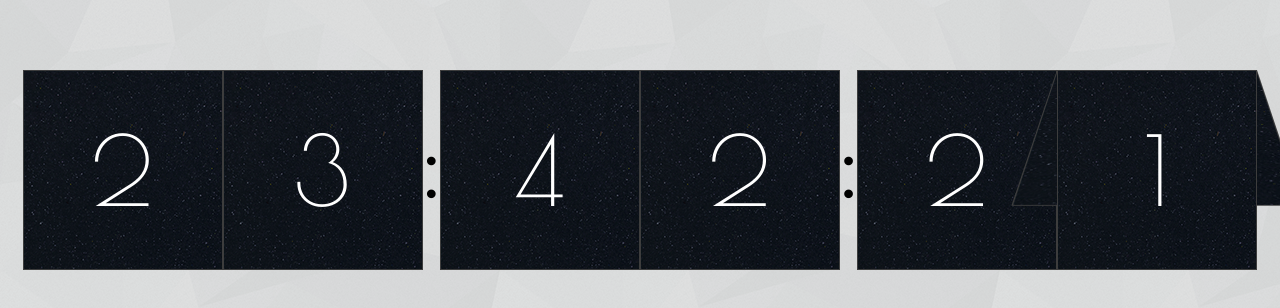
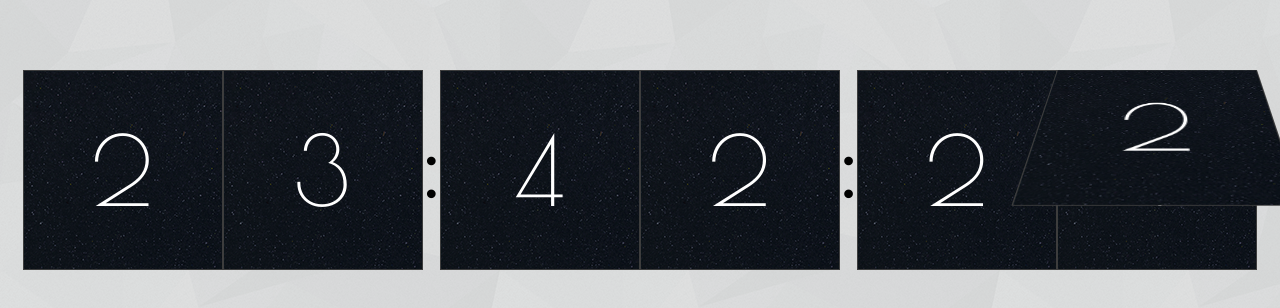
Before and after one commit to nicmitchell/react-flipdown-clock, a React (Create React App) app: page / in a window 1280 px wide. Shown: the part 230-538 px from the top of the page. Built offline with nearby package versions, Linux system fonts and the light colour scheme.

Commit message:
refactored FlipDigits to binary toggle logic

```diff
--- a/src/FlipDigit.js
+++ b/src/FlipDigit.js
@@ -4,32 +4,19 @@ class FlipDigit extends Component {
   constructor(props) {
     super(props);
     this.state = {
-      sister: {
-        className: 'down',
-        value: this.props.value
-      },
-      brother: {
-        className: 'up',
-        value: 0
-      },
-      activeDigit: 'sister'
+      '0': this.props.value,
+      '1': 0,
+      activeDigit: 0
     };
   }
 
   applyProps(props) {
-    const activeDigitValues = {
-      className: 'down',
-      value: props.value
-    }
-    const activeDigit = (this.state.activeDigit ===  'brother') ? 'sister' : 'brother';
-    const inActiveDigit = (this.state.activeDigit ===  'brother') ? 'brother' : 'sister';
-    const newState = {
+    const nextActiveDigit = Number(!this.state.activeDigit);
+    this.setState({
       ...this.state,
-      [activeDigit]: activeDigitValues,
-      [inActiveDigit]: { className: 'up', value: this.state[inActiveDigit].value },
-      activeDigit: activeDigit
-    };
-    this.setState(newState);
+      [nextActiveDigit]: props.value,
+      activeDigit: Number(nextActiveDigit)
+    });
   }
 
   componentWillReceiveProps(nextProps) {
@@ -41,12 +28,15 @@ class FlipDigit extends Component {
   }
 
   render() {
-    const brother = this.state.brother;
-    const sister = this.state.sister;
+    const brotherValue = Number(this.state[0]);
+    const sisterValue = Number(this.state[1]);
+    const brotherClass = (!this.state.activeDigit) ? 'down' : 'up';
+    const sisterClass = (this.state.activeDigit) ? 'down' : 'up';
+
     return(
       <span className="digitContainer">
-        <span className={ `digit ${ brother.className }` }>{ brother.value }</span>
-        <span className={ `digit ${ sister.className }` }>{ sister.value }</span>
+        <span className={ `digit ${ brotherClass }` }>{ brotherValue }</span>
+        <span className={ `digit ${ sisterClass }` }>{ sisterValue }</span>
       </span>
     )
   }
```
